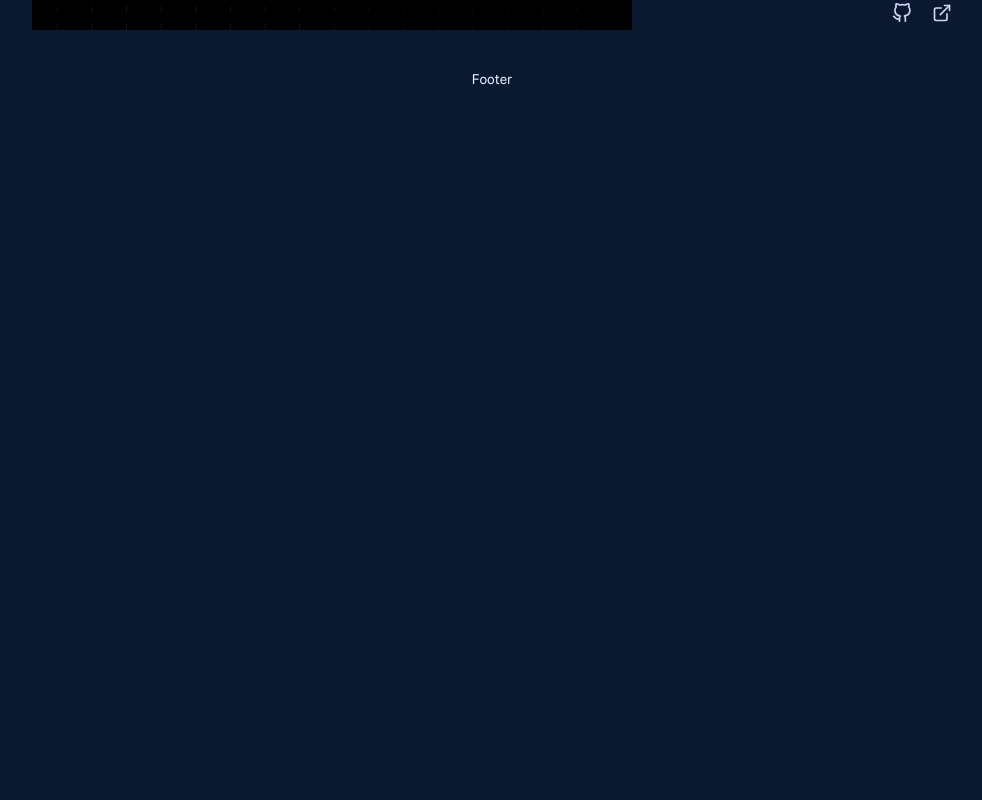
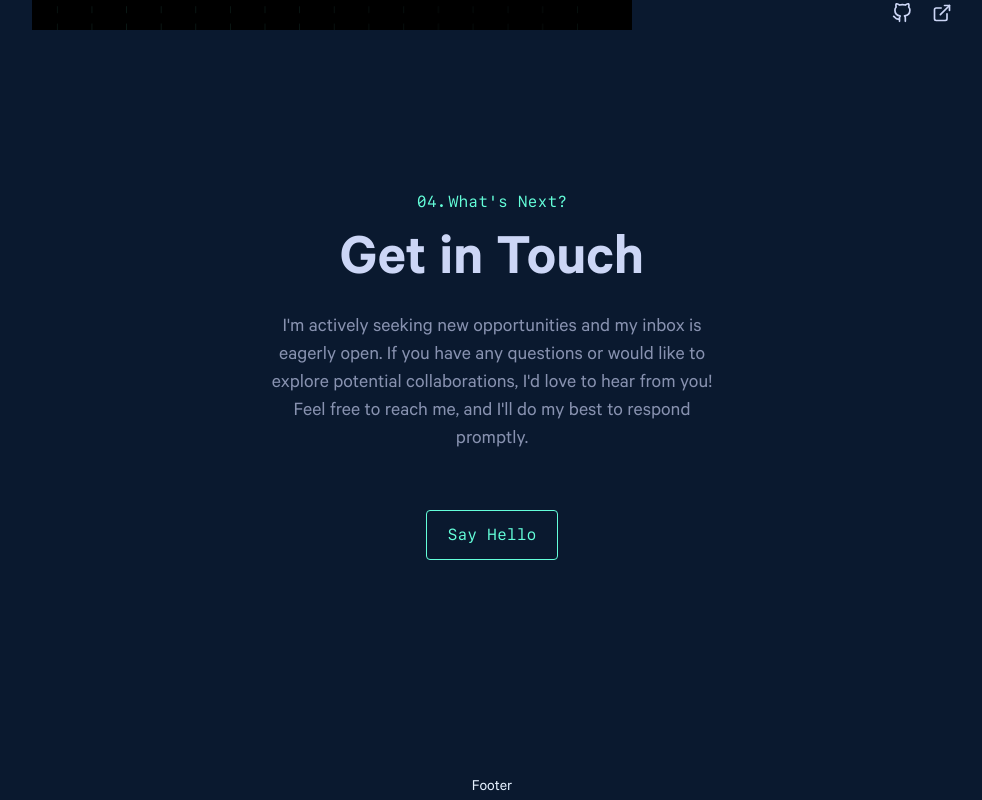
Before and after one commit to bwafi/syahroni-bawafi, a Next.js app: page / in a window 1280 px wide. Shown: the part 2713-3513 px from the top of the page, without its empty margins (148-1130 px from the left). Before the commit the page ends 2807 px from the top, so only its background shows below. Built offline with nearby package versions, Linux system fonts and the light colour scheme.

Commit message:
section Contact

```diff
--- a/app/page.tsx
+++ b/app/page.tsx
@@ -1,4 +1,5 @@
 import About from "@/components/About";
+import Contact from "@/components/Contact";
 import Featured from "@/components/Featured";
 import Hero from "@/components/Hero";
 import Layout from "@/components/Layout";
@@ -10,6 +11,7 @@ export default function Home() {
         <Hero />
         <About />
         <Featured />
+        <Contact />
       </main>
     </Layout>
   );
--- /dev/null
+++ b/components/Contact.tsx
@@ -0,0 +1,25 @@
+import React from "react";
+
+const Contact = () => {
+  return (
+    <section className="w-full mx-auto my-40 text-center px-64">
+      <h3 className="text-green font-sfMono before:content-['04.'] before:mr-0.5">
+        What's Next?
+      </h3>
+      <h1 className="text-6xl font-calibre font-semibold my-5">Get in Touch</h1>
+      <p className="font-calibre text-xl text-slate">
+        I'm actively seeking new opportunities and my inbox is eagerly open. If
+        you have any questions or would like to explore potential
+        collaborations, I'd love to hear from you! Feel free to reach me, and
+        I'll do my best to respond promptly.
+      </p>
+      <button className="small-button my-14 font-sfMono text-green border border-green py-3 px-5 rounded hover:-translate-x-1 hover:-translate-y-1 transition-all ease-button">
+        <a href="mailto:syahronibwf@gmail.com" target="_blank">
+          Say Hello
+        </a>
+      </button>
+    </section>
+  );
+};
+
+export default Contact;
```
